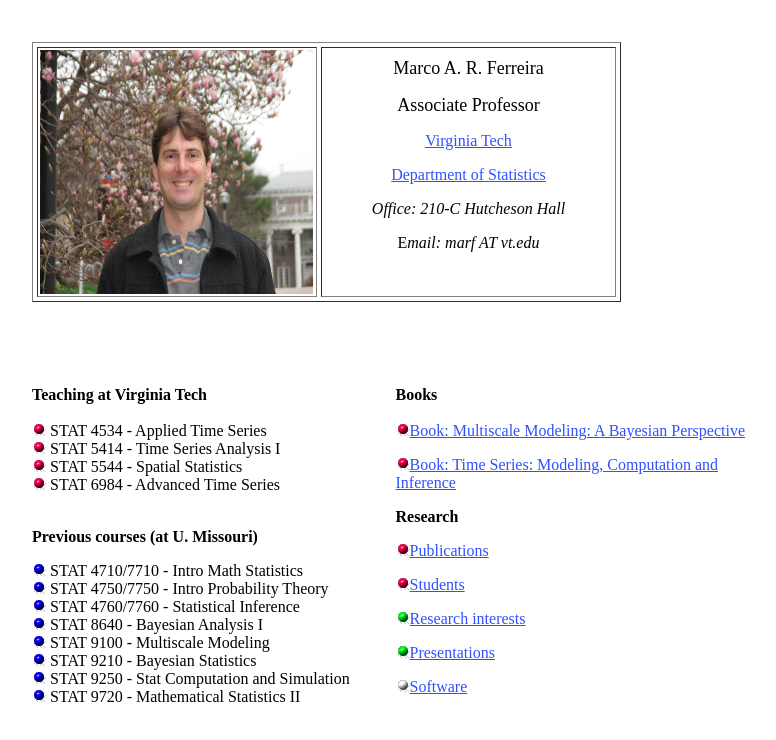
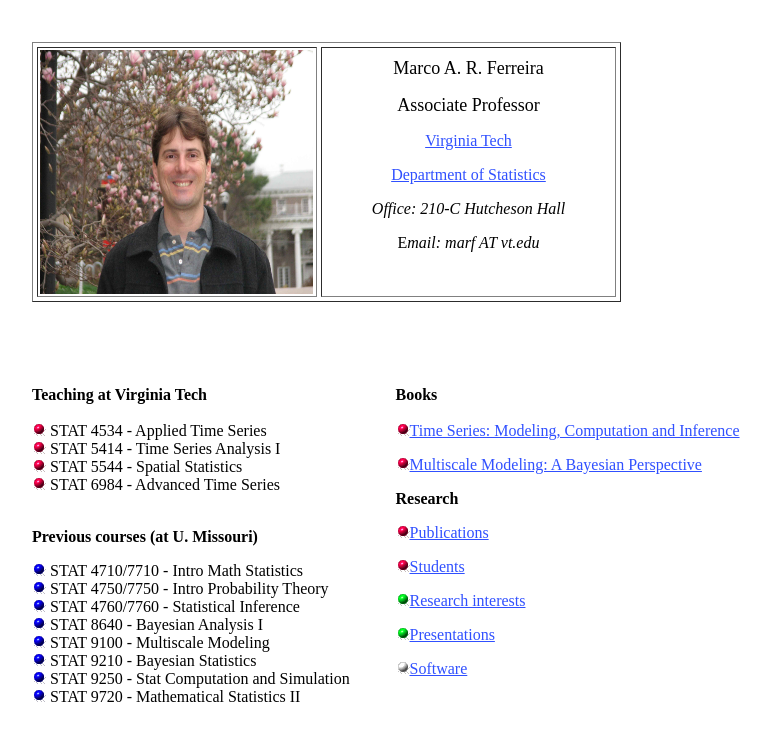
Before and after one commit to marf-at-vt/marf-at-vt.github.io, a plain HTML site: page index.html in a window 1280 px wide. Shown: the whole page, without its empty margins (16-792 px from the left). Drawn offline with Linux system fonts and the light colour scheme.

Commit message:
small change

```diff
--- a/index.html
+++ b/index.html
@@ -105,8 +105,10 @@
 <P STYLE="border: none; padding: 0in">
 <A NAME="_x0000_i1162"></A><A NAME="_x0000_i1163"></A><A NAME="_x0000_i1035"></A><A NAME="_x0000_i1034"></A><BR>
 <A NAME="_x0000_i1036"></A>
-<IMG SRC="redball.gif" NAME="Imagem11" ALIGN=BOTTOM WIDTH=14 HEIGHT=14 BORDER=0><A HREF="http://www.springer.com/west/home/generic/search/results?SGWID=4-40109-22-173731705-0">Book: Multiscale Modeling: A Bayesian Perspective</A></P>
-<P STYLE="margin-bottom: 0in; border: none; padding: 0in"><A NAME="_x0000_i1114"></A><IMG SRC="redball.gif" NAME="Imagem11" ALIGN=BOTTOM WIDTH=14 HEIGHT=14 BORDER=0><A HREF="https://www2.stat.duke.edu/~mw/Prado&Ferreira&WestBook2021/">Book: Time Series: Modeling, Computation and Inference</A></P>
+<IMG SRC="redball.gif" NAME="Imagem11" ALIGN=BOTTOM WIDTH=14 HEIGHT=14 BORDER=0><A HREF="https://www2.stat.duke.edu/~mw/Prado&Ferreira&WestBook2021/">Time Series: Modeling, Computation and Inference</A>
+<P STYLE="margin-bottom: 0in; border: none; padding: 0in"><A NAME="_x0000_i1114"></A>
+<IMG SRC="redball.gif" NAME="Imagem11" ALIGN=BOTTOM WIDTH=14 HEIGHT=14 BORDER=0><A HREF="http://www.springer.com/west/home/generic/search/results?SGWID=4-40109-22-173731705-0">Multiscale Modeling: A Bayesian Perspective</A></P>
+</P>
 
 				<P STYLE="border: none; padding: 0in"><B>Research</B></P>
 				<P STYLE="border: none; padding: 0in"><A NAME="_x0000_i1162"></A><A NAME="_x0000_i1163"></A><A NAME="_x0000_i1035"></A><A NAME="_x0000_i1034"></A>
```
